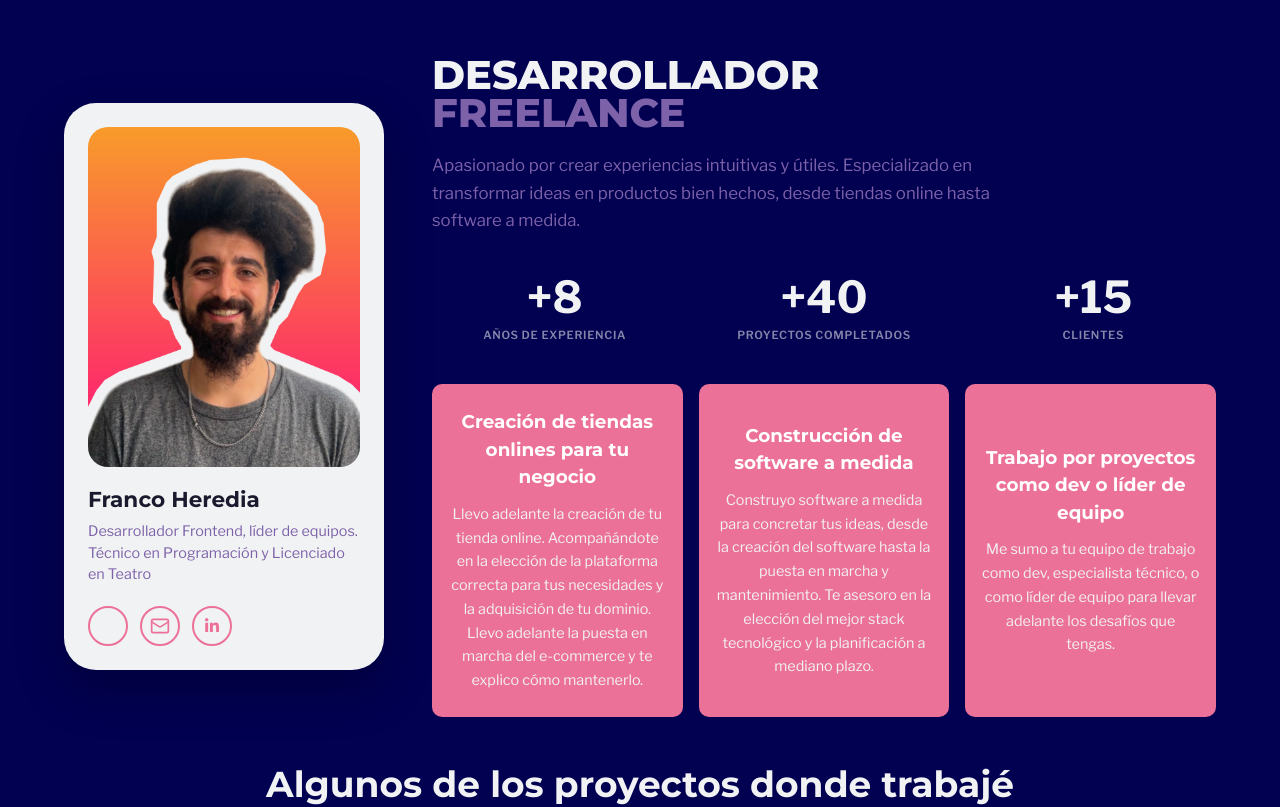
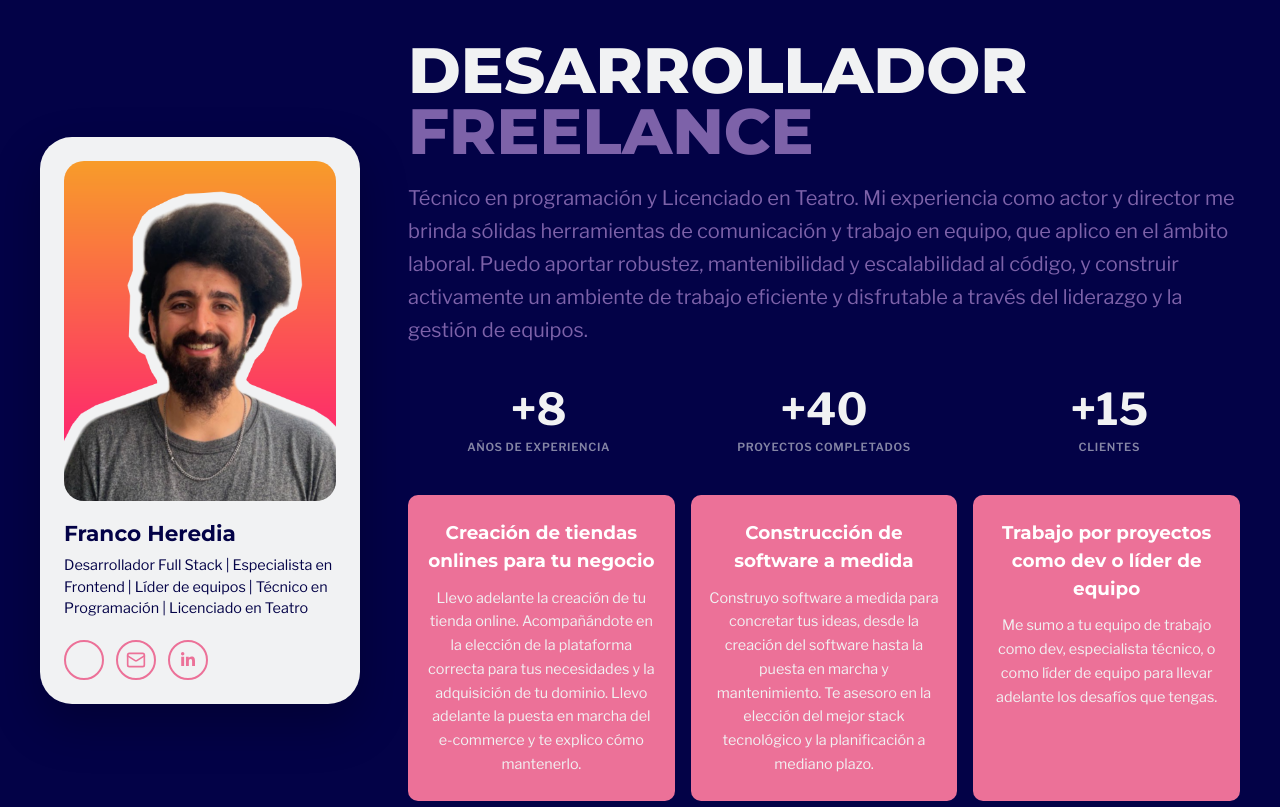
Before and after one commit to franheredia/portfolio-web, a React (Vite) app: page /#/ in a window 1280 px wide. Shown: the top 807 px of the page. Built offline with nearby package versions, Linux system fonts and the light colour scheme; some icons are missing.

Commit message:
edited: Home > Projects data

```diff
--- a/src/pages/Home.scss
+++ b/src/pages/Home.scss
@@ -13,7 +13,6 @@
     max-width: 360px;
     margin: 0 auto 2.5rem auto;
     padding: 1.5rem;
-    color: #1a1a2e;
     background: #F1F2F3;
     border-radius: $radius-xl;
     box-shadow: $shadow-hero-card;
@@ -42,13 +41,14 @@
     font-size: 1.35rem;
     font-weight: 700;
     line-height: 1.2;
+    color: $color-background;
   }
 
   &__tagline {
     margin: 0 0 1.25rem;
     font-size: 0.9rem;
     line-height: 1.5;
-    color: $color-text-styled;
+    color: $color-background;
   }
 
   &__social {
@@ -100,7 +100,7 @@
 
   &__title {
     margin: 0;
-    font-size: 2.5rem;
+    font-size: 2.25rem;
     font-weight: 800;
     line-height: 0.95;
     text-transform: uppercase;
@@ -168,7 +168,6 @@
     display: flex;
     flex: 1;
     flex-direction: column;
-    justify-content: center;
     padding: 1.5rem 1rem;
     color: $color-on-accent;
     text-align: center;
@@ -196,8 +195,23 @@
     color: #F1F2F3;
   }
 
+  @media (min-width: $breakpoint-sm) {
+    &__title {
+      font-size: 3rem;
+    }
+  }
+
   @media (min-width: $breakpoint-lg) {
-    margin: 2.5rem 0 2.5rem 0;
+    margin: 1.5rem 0 2.5rem 0;;
+
+    &__title {
+      font-size: 4rem;
+    }
+
+    &__description {
+      font-size: 1.25rem;
+      max-width: 100%;
+    }
 
     &__layout {
       display: grid;
@@ -231,6 +245,7 @@
     &__photo {
       width: 100%;
     }
+
   }
 }
 
--- a/src/pages/Home.tsx
+++ b/src/pages/Home.tsx
@@ -62,7 +62,7 @@ const FEATURED_PROJECTS: Project[] = [
       "SCSS",
     ],
     imageSrc: `${projectBase}kilimo.png`,
-    href: "#",
+    href: "https://www.kilimo.com/",
   },
   {
     title: "Página oficial - Toyota Argentina",
@@ -76,7 +76,7 @@ const FEATURED_PROJECTS: Project[] = [
       "Google Tag Manager",
     ],
     imageSrc: `${projectBase}toyota.png`,
-    href: "#",
+    href: "https://e.toyota.com.ar/inventory",
   },
 ];
 
@@ -86,31 +86,31 @@ const PROJECTS: Project[] = [
     year: "2026",
     tags: ["ReactJS", "SCSS", "Vercel", "React Router"],
     imageSrc: `${projectBase}fusion.png`,
-    href: "#",
+    href: "https://www.distribuidorafusion.com.ar/",
   },
   {
     title: "Mantenimiento y desarrollo - Cresciente Teoría Musical",
     year: "2024",
-    tags: ["Wordpress", "PHP", "MySQL", "Elementor", "WooCommerce"],
+    tags: ["Wordpress", "PHP", "MySQL", "WooCommerce"],
     imageSrc: `${projectBase}cresciente.png`,
-    href: "#",
+    href: "https://www.cresciente.net/",
   },
   {
     title: "Eccomerce con Tienda Nube - Corralón Panichelli",
     year: "2026",
     tags: ["Tienda Nube", "Asesoría"],
     imageSrc: `${projectBase}panichelli.png`,
-    href: "#",
+    href: "https://www.tiendapanichelli.com.ar/",
   },
 ];
 const HERO = {
   name: "Franco Heredia",
   tagline:
-    "Desarrollador Frontend, líder de equipos. Técnico en Programación y Licenciado en Teatro",
+    "Desarrollador Full Stack | Especialista en Frontend | Líder de equipos | Técnico en Programación | Licenciado en Teatro",
   titleLine1: "DESARROLLADOR",
   titleLine2: "FREELANCE",
   description:
-    "Apasionado por crear experiencias intuitivas y útiles. Especializado en transformar ideas en productos bien hechos, desde tiendas online hasta software a medida.",
+    "Técnico en programación y Licenciado en Teatro. Mi experiencia como actor y director me brinda sólidas herramientas de comunicación y trabajo en equipo, que aplico en el ámbito laboral. Puedo aportar robustez, mantenibilidad y escalabilidad al código, y construir activamente un ambiente de trabajo eficiente y disfrutable a través del liderazgo y la gestión de equipos.",
   imageSrc: "./profile.png",
   imageAlt: "Foto de perfil de Fran Heredia",
 } as const;
--- a/src/styles/constants.scss
+++ b/src/styles/constants.scss
@@ -1,6 +1,6 @@
 // Constants
 :root {
-  --color-background: #020151;
+  --color-background: #030247;
   --color-text-styled: #7d62a9;
   --color-text: #f1f2f3;
   --color-accent: #ec7198;
@@ -40,11 +40,11 @@ $font-body: var(--font-body);
 $font-heading: var(--font-heading);
 
 // Layout
-$layout-max-width: 72rem;
+$layout-max-width: 80rem;
 
 // Breakpoints (mobile-first: min-width)
-$breakpoint-sm: 521px;
-$breakpoint-lg: 901px;
+$breakpoint-sm: 480px;
+$breakpoint-lg: 1024px;
 
 // Shared effects
 $color-on-accent: #fff;
```
